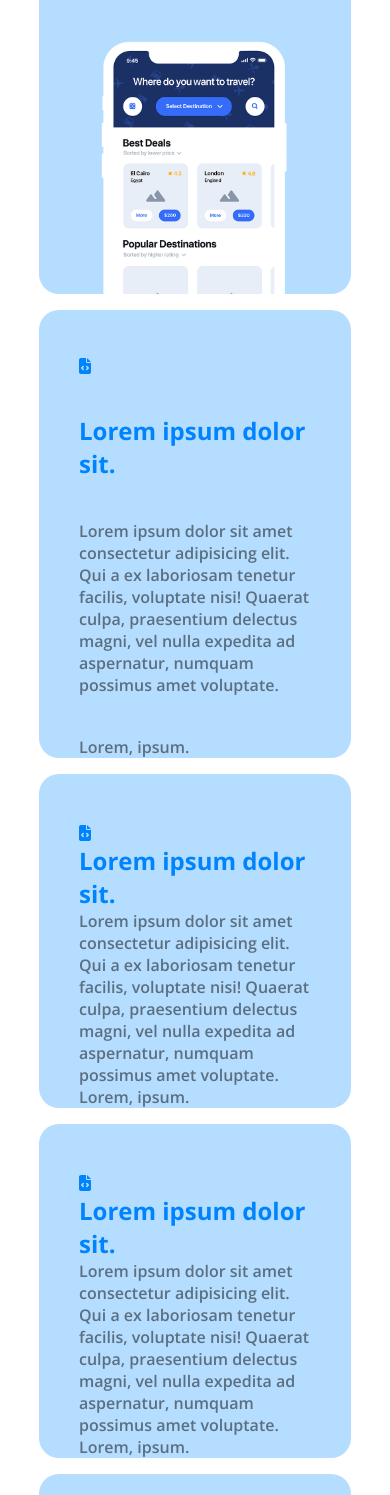
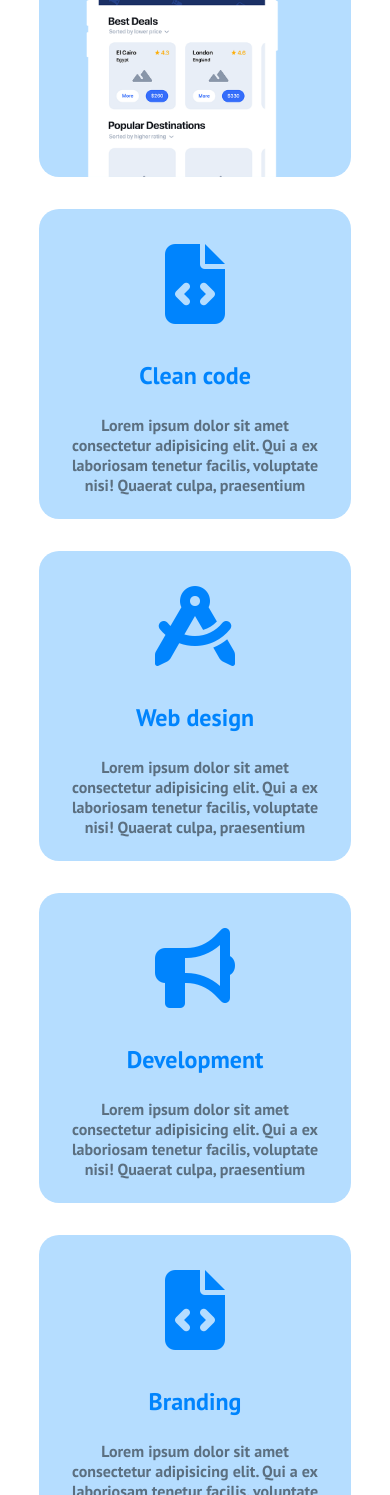
Before and after one commit to PaoloMarzocchi/htmlcss-responsive-layout, a plain HTML site: page index.html in a window 390 px wide. Shown: the part 505-2000 px from the top of the page. Drawn offline with nearby package versions, Linux system fonts and the light colour scheme.

Commit message:
add details in demo section tablet and desktop layout

```diff
--- a/assets/css/style.css
+++ b/assets/css/style.css
@@ -19,7 +19,7 @@
 
 /* #endregion Color Palette */
 body {
-    font-family: 'Open Sans', sans-serif;
+    font-family: 'PT Sans', sans-serif;
 }
 
 /* #region Common */
@@ -34,7 +34,9 @@ a {
 
 img {
     max-width: 100%;
+    max-height: 100%;
     display: block;
+    /* object-fit: cover; */
 }
 
 /* #endregion Common */
@@ -42,15 +44,25 @@ img {
 /* #region Utilities */
 .container {
     width: 80%;
+   /*  max-width: 400px; */
     margin: 0 auto;
 }
 
-.d-flex{
+.d-flex {
     display: flex;
 }
 
-.direction-col{
+.row {
+    margin: 0 -1rem;
+    flex-wrap: wrap;
+}
+
+.direction-col {
     flex-direction: column;
+}
+
+[class^="col"] {
+    padding: 1rem;
 }
 
 .col-6 {
@@ -61,11 +73,18 @@ img {
     width: 100%;
 }
 
-.btn{
+.card {
+    height: 100%;
+}
+.txt-center{
+    text-align: center;
+}
+.btn {
     padding: 0.5rem 0.5rem;
     border-radius: 20px;
     text-align: center;
 }
+
 /* #endregion Utilities */
 
 /* #region header */
@@ -81,7 +100,8 @@ img {
 
 .extended-menu {
     display: none;
-    & ul{
+
+    & ul {
         align-items: center;
         justify-content: end;
         gap: 1rem;
@@ -89,7 +109,7 @@ img {
         text-align: center;
     }
 
-    & .btn{
+    & .btn {
         background-color: var(--resp-lighter);
         color: black;
     }
@@ -105,30 +125,42 @@ img {
 
 /* #region Demo section */
 .demo {
-    padding: 4rem 0;
-    & .row{
-        gap: 1rem;
+    padding: 2rem 0;
 
-    }
     & .card {
         background-color: var(--resp-demo);
         color: var(--resp-txt);
-        padding: 3rem 2.5rem 0 2.5rem;
-        gap: 2.5rem;
+        padding: 1.5rem;
+        gap: 1.5rem;
         border-radius: 20px;
         font-weight: 600;
+        /* justify-content: space-between; */
     }
-    & h2{
+
+    & h2 {
         color: var(--resp-primary);
     }
-    & a.btn{
+    & [class^="col"]:first-child  .img{
+        width: 15rem;
+        justify-content: center;
+        margin-bottom: -1.5rem;
+    }
+    & .icon {
+        font-size: 5rem;
+    }
+    & .text{
+        gap: 1.5rem;
+        width: 100%;
+    }
+    & a.btn {
         background-color: var(--resp-primary);
         color: var(--resp-lighter);
-        width: 80%;
-        font-weight:700;
+        width: fit-content;
+        font-weight: 700;
         justify-content: center;
         align-items: center;
         gap: 1rem;
+        padding: 0.5rem 4rem;
     }
 }
 
@@ -143,7 +175,7 @@ img {
         color: var(--resp-lighter);
     }
 
-    & i{
+    & i {
         background-color: var(--resp-secondary);
     }
 }
@@ -174,14 +206,15 @@ img {
         color: var(--resp-lighter);
     }
 
-    & .card{
+    & .card {
         background-color: var(--resp-lighter);
 
-        & h2, h3{
+        & h2,
+        h3 {
             color: var(--resp-secondary);
         }
 
-        & a{
+        & a {
             background-color: var(--resp-secondary);
         }
     }
@@ -190,62 +223,100 @@ img {
 /* #endregion Benefit section */
 
 /* #region About section */
-.about{
-    & h2{
+.about {
+    & h2 {
         color: var(--resp-secondary);
     }
 
-    & [class^="col"]:nth-child(2) > .card{
-        & p{
+    & [class^="col"]:nth-child(2)>.card {
+        & p {
             color: var(--resp-secondary);
         }
-        & a{
+
+        & a {
             background-color: var(--resp-secondary);
             color: var(--resp-lighter);
         }
     }
 }
+
 /* #endregion About section */
 
 /* #region Get-started section */
-    .get-started{
+.get-started {
     background-color: var(--resp-secondary);
     color: var(--resp-lighter);
 
-        & .free-adv{
+    & .free-adv {
         color: var(--resp-free);
     }
 
-        & a{
+    & a {
         background-color: var(--resp-lighter);
         color: var(--resp-secondary);
     }
 }
+
 /* #endregion Get-started section */
 
 /* #endregion main */
 
 /* #region footer */
-.site-footer{
+.site-footer {
     background-color: var(--resp-dark);
     color: var(--resp-light);
 
-    & a{
+    & a {
         text-decoration: underline;
         color: var(--resp-primary);
     }
 }
+
 /* #endregion footer */
 
 /* #region RESPONSIVE SECTION */
+@media screen and (min-width: 768px) {
+    .col-sm-8 {
+        width: calc(100% / 12 *8);
+    }
+
+    .col-sm-4 {
+        width: calc(100% / 12 *4);
+    }
+
+/*     .demo [class^="col"]:first-child  .img{
+        justify-content: flex-start;
+    } */
+}
+
 @media screen and (min-width: 992px) {
-    .site-header{
-        & .hamburger-menu{
+    .container {
+        max-width: calc(992px*80/100);
+    }
+    .site-header {
+        & .hamburger-menu {
             display: none;
         }
-        & .extended-menu{
+
+        & .extended-menu {
             display: block;
         }
     }
+
+    .direction-row-md {
+        flex-direction: row;
+    }
+    .demo [class^="col"]:first-child  .img, .demo [class^="col"]:first-child  .text {
+        /* height: 100%; */
+        width: 50%;
+    }
+
+
+}
+
+@media screen and (min-width:1200px) {
+    .container {
+        max-width: calc(1200px*80/100);
+    }
 }
 /* #endregion RESPONSIVE SECTION */
--- a/index.html
+++ b/index.html
@@ -6,7 +6,9 @@
     <meta name="viewport" content="width=device-width, initial-scale=1.0">
     <title>Responsive layout</title>
     <link rel="stylesheet" href="./assets/css/style.css">
-    <link href="https://fonts.googleapis.com/css2?family=Open+Sans:wght@300;400;600;700&display=swap" rel="stylesheet">
+    <link rel="preconnect" href="https://fonts.googleapis.com">
+    <link rel="preconnect" href="https://fonts.gstatic.com" crossorigin>
+    <link href="https://fonts.googleapis.com/css2?family=PT+Sans:wght@400;700&display=swap" rel="stylesheet">
     <link rel="stylesheet" href="https://cdnjs.cloudflare.com/ajax/libs/font-awesome/6.5.1/css/all.min.css"
         integrity="sha512-DTOQO9RWCH3ppGqcWaEA1BIZOC6xxalwEsw9c2QQeAIftl+Vegovlnee1c9QX4TctnWMn13TZye+giMm8e2LwA=="
         crossorigin="anonymous" referrerpolicy="no-referrer" />
@@ -57,33 +59,83 @@
         <!-- Demo section -->
         <section class="demo">
             <div class="container">
-                <div class="row d-flex direction-col">
+                <div class="row d-flex">
                     <div class="col-12 col-sm-8">
-                        <div class="card d-flex direction-col">
+                        <div class="card d-flex direction-col direction-row-md ">
+                            <div class="text d-flex direction-col">
                                 <h2>Get a demo application</h2>
                                 <p>
-                                Lorem ipsum dolor, sit amet consectetur adipisicing elit. Ullam, rem vel adipisci voluptatem magni deserunt maiores possimus sunt quam optio.
+                                    Lorem ipsum dolor, sit amet consectetur adipisicing elit. Ullam, rem vel adipisci
+                                    voluptatem magni deserunt maiores possimus sunt quam optio.
                                 </p>
                                 <a href="#" class="btn d-flex">
                                     <i class="fa-brands fa-apple" style="color: #ffffff;"></i>
                                     App Store
                                 </a>
+                            </div>
+                            <div class="img d-flex">
                                 <img src="./assets/img/phone.png" alt="">
                             </div>
                         </div>
+                    </div>
                     <div class="col-12 col-sm-4">
-                        <div class="card d-flex direction-col">
+                        <div class="card d-flex direction-col txt-center">
+                            <div class="icon">
                                 <i class="fa-solid fa-file-code" style="color: #0084FD;"></i>
-                            <h2>Lorem ipsum dolor sit.</h2>
+                            </div>
+                            <div class="text d-flex direction-col">
+                                <h2>Clean code</h2>
                                 <p>
                                     Lorem ipsum dolor sit amet consectetur adipisicing elit. Qui a ex laboriosam tenetur
-                                facilis, voluptate nisi! Quaerat culpa, praesentium delectus magni, vel nulla expedita
-                                ad aspernatur, numquam possimus amet voluptate.
+                                    facilis, voluptate nisi! Quaerat culpa, praesentium
                                 </p>
-                            <a href="#">Lorem, ipsum.</a>
+                            </div>
                         </div>
                     </div>
                     <div class="col-12 col-sm-4">
+                        <div class="card d-flex direction-col txt-center">
+                            <div class="icon">
+                                <i class="fa-solid fa-compass-drafting" style="color: #0084FD;"></i>
+                            </div>
+                            <div class="text d-flex direction-col">
+                                <h2>Web design</h2>
+                                <p>
+                                    Lorem ipsum dolor sit amet consectetur adipisicing elit. Qui a ex laboriosam tenetur
+                                    facilis, voluptate nisi! Quaerat culpa, praesentium
+                                </p>
+                            </div>
+                        </div>
+                    </div>
+                    <div class="col-12 col-sm-4">
+                        <div class="card  d-flex direction-col txt-center">
+                            <div class="icon">
+                                <i class="fa-solid fa-bullhorn" style="color: #0084FD;"></i>
+                            </div>
+                            <div class="text txt-center d-flex direction-col">
+                                <h2>Development</h2>
+                                <p>
+                                    Lorem ipsum dolor sit amet consectetur adipisicing elit. Qui a ex laboriosam tenetur
+                                    facilis, voluptate nisi! Quaerat culpa, praesentium
+                                </p>
+                            </div>
+                        </div>
+                    </div>
+                    <div class="col-12 col-sm-4">
+                        <div class="card d-flex direction-col txt-center">
+                            <div class="icon">
+                                <i class="fa-solid fa-file-code" style="color: #0084FD;"></i>
+                            </div>
+                            <div class="text d-flex direction-col">
+                                <h2>Branding</h2>
+                                <p>
+                                    Lorem ipsum dolor sit amet consectetur adipisicing elit. Qui a ex laboriosam tenetur
+                                    facilis, voluptate nisi! Quaerat culpa, praesentium
+                                </p>
+                            </div>
+                        </div>
+                    </div>
+
+<!--                     <div class="col-12 col-sm-4">
                         <div class="card">
                             <i class="fa-solid fa-file-code" style="color: #0084FD;"></i>
                             <h2>Lorem ipsum dolor sit.</h2>
@@ -118,7 +170,7 @@
                             </p>
                             <a href="#">Lorem, ipsum.</a>
                         </div>
-                    </div>
+ -->                    <!-- </div> -->
                 </div>
             </div>
         </section>
@@ -231,7 +283,9 @@
                             <h2>01</h2>
                             <h3>lorem2</h3>
                             <p>
-                                Lorem ipsum, dolor sit amet consectetur adipisicing elit. Accusantium iure voluptatibus voluptatum hic amet velit quam autem inventore, non sit magni, eos, doloribus porro! Non laudantium sunt tenetur magni fugit.
+                                Lorem ipsum, dolor sit amet consectetur adipisicing elit. Accusantium iure voluptatibus
+                                voluptatum hic amet velit quam autem inventore, non sit magni, eos, doloribus porro! Non
+                                laudantium sunt tenetur magni fugit.
                             </p>
                             <div>
                                 <a href="#">Lorem.</a>
@@ -243,7 +297,9 @@
                             <h2>01</h2>
                             <h3>lorem2</h3>
                             <p>
-                                Lorem ipsum, dolor sit amet consectetur adipisicing elit. Accusantium iure voluptatibus voluptatum hic amet velit quam autem inventore, non sit magni, eos, doloribus porro! Non laudantium sunt tenetur magni fugit.
+                                Lorem ipsum, dolor sit amet consectetur adipisicing elit. Accusantium iure voluptatibus
+                                voluptatum hic amet velit quam autem inventore, non sit magni, eos, doloribus porro! Non
+                                laudantium sunt tenetur magni fugit.
                             </p>
                             <div>
                                 <a href="#">Lorem.</a>
@@ -255,7 +311,9 @@
                             <h2>01</h2>
                             <h3>lorem2</h3>
                             <p>
-                                Lorem ipsum, dolor sit amet consectetur adipisicing elit. Accusantium iure voluptatibus voluptatum hic amet velit quam autem inventore, non sit magni, eos, doloribus porro! Non laudantium sunt tenetur magni fugit.
+                                Lorem ipsum, dolor sit amet consectetur adipisicing elit. Accusantium iure voluptatibus
+                                voluptatum hic amet velit quam autem inventore, non sit magni, eos, doloribus porro! Non
+                                laudantium sunt tenetur magni fugit.
                             </p>
                             <div>
                                 <a href="#">Lorem.</a>
@@ -267,7 +325,9 @@
                             <h2>01</h2>
                             <h3>lorem2</h3>
                             <p>
-                                Lorem ipsum, dolor sit amet consectetur adipisicing elit. Accusantium iure voluptatibus voluptatum hic amet velit quam autem inventore, non sit magni, eos, doloribus porro! Non laudantium sunt tenetur magni fugit.
+                                Lorem ipsum, dolor sit amet consectetur adipisicing elit. Accusantium iure voluptatibus
+                                voluptatum hic amet velit quam autem inventore, non sit magni, eos, doloribus porro! Non
+                                laudantium sunt tenetur magni fugit.
                             </p>
                             <div>
                                 <a href="#">Lorem.</a>
@@ -279,7 +339,9 @@
                             <h2>01</h2>
                             <h3>lorem2</h3>
                             <p>
-                                Lorem ipsum, dolor sit amet consectetur adipisicing elit. Accusantium iure voluptatibus voluptatum hic amet velit quam autem inventore, non sit magni, eos, doloribus porro! Non laudantium sunt tenetur magni fugit.
+                                Lorem ipsum, dolor sit amet consectetur adipisicing elit. Accusantium iure voluptatibus
+                                voluptatum hic amet velit quam autem inventore, non sit magni, eos, doloribus porro! Non
+                                laudantium sunt tenetur magni fugit.
                             </p>
                             <div>
                                 <a href="#">Lorem.</a>
@@ -291,7 +353,9 @@
                             <h2>01</h2>
                             <h3>lorem2</h3>
                             <p>
-                                Lorem ipsum, dolor sit amet consectetur adipisicing elit. Accusantium iure voluptatibus voluptatum hic amet velit quam autem inventore, non sit magni, eos, doloribus porro! Non laudantium sunt tenetur magni fugit.
+                                Lorem ipsum, dolor sit amet consectetur adipisicing elit. Accusantium iure voluptatibus
+                                voluptatum hic amet velit quam autem inventore, non sit magni, eos, doloribus porro! Non
+                                laudantium sunt tenetur magni fugit.
                             </p>
                             <div>
                                 <a href="#">Lorem.</a>
@@ -311,10 +375,14 @@
                         <div class="card">
                             <h2>Lorem, ipsum.</h2>
                             <p>
-                                Lorem ipsum dolor sit amet consectetur adipisicing elit. Aliquam est minima qui quidem vitae explicabo non corrupti unde veritatis molestiae, dicta vero veniam itaque facere nam. Obcaecati officia provident quasi.
+                                Lorem ipsum dolor sit amet consectetur adipisicing elit. Aliquam est minima qui quidem
+                                vitae explicabo non corrupti unde veritatis molestiae, dicta vero veniam itaque facere
+                                nam. Obcaecati officia provident quasi.
                             </p>
                             <p>
-                                Lorem ipsum dolor sit amet consectetur adipisicing elit. Corporis tenetur ipsa distinctio nobis laborum voluptatem doloremque vel illum iste, rem voluptatibus explicabo quo atque minima modi, dicta harum possimus nemo.
+                                Lorem ipsum dolor sit amet consectetur adipisicing elit. Corporis tenetur ipsa
+                                distinctio nobis laborum voluptatem doloremque vel illum iste, rem voluptatibus
+                                explicabo quo atque minima modi, dicta harum possimus nemo.
                             </p>
                         </div>
                     </div>
@@ -325,7 +393,8 @@
                                 <i class="fa-solid fa-quote-left" style="color: #9792E4"></i>
                             </div>
                             <p>
-                                Lorem ipsum dolor sit, amet consectetur adipisicing elit. Dolorem quam enim cum beatae modi fugiat laudantium eligendi nihil aut dolor!
+                                Lorem ipsum dolor sit, amet consectetur adipisicing elit. Dolorem quam enim cum beatae
+                                modi fugiat laudantium eligendi nihil aut dolor!
                             </p>
                             <div>
                                 <a href="#">
@@ -347,7 +416,9 @@
                 <h2>Lorem, ipsum dolor.</h2>
                 <h2 class="free-adv">Lorem, ipsum.</h2>
                 <p>
-                    Lorem ipsum dolor sit amet consectetur, adipisicing elit. Saepe quas quae nulla facilis. Labore hic fugiat est sed. Doloribus, possimus. Maxime placeat unde facilis voluptatem nihil reprehenderit deserunt repellat atque?
+                    Lorem ipsum dolor sit amet consectetur, adipisicing elit. Saepe quas quae nulla facilis. Labore hic
+                    fugiat est sed. Doloribus, possimus. Maxime placeat unde facilis voluptatem nihil reprehenderit
+                    deserunt repellat atque?
                 </p>
                 <div>
                     <a href="#">Lorem, ipsum.</a>
@@ -366,12 +437,15 @@
         <div class="container">
             <div class="top">
                 <p>
-                    Lorem ipsum dolor, sit amet consectetur adipisicing elit. Autem magni quasi nam, nulla, in exercitationem alias, est consequuntur earum laborum aliquam? Laborum soluta corporis est cum labore. Placeat, recusandae illo!
+                    Lorem ipsum dolor, sit amet consectetur adipisicing elit. Autem magni quasi nam, nulla, in
+                    exercitationem alias, est consequuntur earum laborum aliquam? Laborum soluta corporis est cum
+                    labore. Placeat, recusandae illo!
                 </p>
             </div>
             <div class="bottom">
                 <p>
-                    <a href="#">Lorem ipsum dolor,</a> sit amet consectetur adipisicing elit. Ratione mollitia <a href="#">dolor fugit libero.</a>
+                    <a href="#">Lorem ipsum dolor,</a> sit amet consectetur adipisicing elit. Ratione mollitia <a
+                        href="#">dolor fugit libero.</a>
                 </p>
             </div>
         </div>
```
Lines whose indentation alone changed are shown as unchanged.
